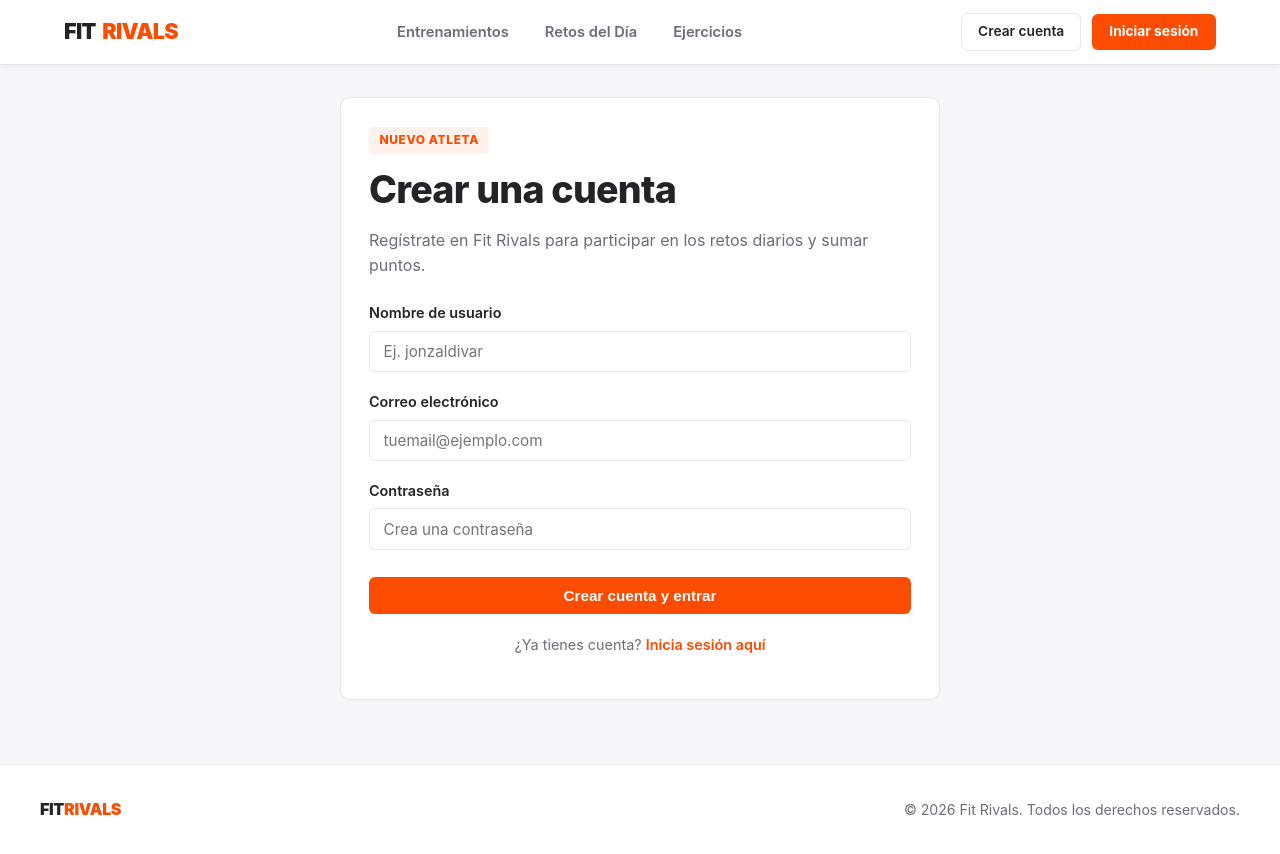
After one commit to EnekoAE/fitrivals, a Django app: page /registro/ in a window 1280 px wide. The commit adds this page. Run offline with Django 5.2, Linux system fonts and the light colour scheme.

Commit message:
Portal de registro y login con contrasena cifrada

```diff
--- /dev/null
+++ b/FitrivalsApp/forms.py
@@ -0,0 +1,47 @@
+from django import forms
+from .models import Usuario
+
+
+class RegistroUsuarioForm(forms.ModelForm):
+    password = forms.CharField(
+        label='Contraseña',
+        widget=forms.PasswordInput(attrs={
+            'placeholder': 'Crea una contraseña',
+            'required': True,
+        })
+    )
+
+    class Meta:
+        model = Usuario
+        fields = ['nombre', 'email', 'password']
+        labels = {
+            'nombre': 'Nombre de usuario',
+            'email': 'Correo electrónico',
+        }
+        widgets = {
+            'nombre': forms.TextInput(attrs={
+                'placeholder': 'Ej. jonzaldivar',
+                'required': True,
+            }),
+            'email': forms.EmailInput(attrs={
+                'placeholder': 'tuemail@ejemplo.com',
+                'required': True,
+            }),
+        }
+
+
+class LoginUsuarioForm(forms.Form):
+    nombre = forms.CharField(
+        label='Nombre de usuario',
+        widget=forms.TextInput(attrs={
+            'placeholder': 'Introduce tu nombre de usuario',
+            'required': True,
+        })
+    )
+    password = forms.CharField(
+        label='Contraseña',
+        widget=forms.PasswordInput(attrs={
+            'placeholder': 'Introduce tu contraseña',
+            'required': True,
+        })
+    )
--- a/FitrivalsApp/models.py
+++ b/FitrivalsApp/models.py
@@ -1,8 +1,10 @@
 from django.db import models
 
+
 class Usuario(models.Model):
-    nombre = models.CharField(max_length=100)
+    nombre = models.CharField(max_length=100, unique=True)
     email = models.EmailField(unique=True)
+    password = models.CharField(max_length=128)
     fecha_alta = models.DateField(auto_now_add=True)
     puntos = models.IntegerField(default=0)
 
--- a/FitrivalsApp/static/css/header-footer.css
+++ b/FitrivalsApp/static/css/header-footer.css
@@ -48,6 +48,10 @@
     text-transform: uppercase;
   }
 
+  .site-header .brand:hover {
+    text-decoration: none;
+  }
+
   .site-header .brand span {
     color: var(--strava-orange);
   }
@@ -76,6 +80,7 @@
   .site-nav a:hover {
     color: var(--text-dark);
     background-color: var(--bg-page);
+    text-decoration: none;
   }
 
   /* Indicador inferior estilo Strava para la pestaña activa */
@@ -94,23 +99,23 @@
     background-color: var(--strava-orange);
   }
 
-  /* Zona derecha: Usuario y Login */
+  /* Zona derecha: Portal de Usuarios */
   .header-user-actions {
     display: flex;
     align-items: center;
-    gap: 0.75rem;
+    gap: 0.65rem;
   }
 
   .user-pill {
     display: inline-flex;
     align-items: center;
     gap: 0.45rem;
-    padding: 0.4rem 0.85rem;
+    padding: 0.42rem 0.9rem;
     background-color: var(--bg-page);
     border: 1px solid var(--border-light);
     border-radius: 999px;
     font-size: 0.85rem;
-    font-weight: 600;
+    font-weight: 700;
     color: var(--text-dark);
     text-decoration: none;
     transition: border-color 0.15s ease;
@@ -118,6 +123,7 @@
 
   .user-pill:hover {
     border-color: var(--strava-orange);
+    text-decoration: none;
   }
 
   .user-avatar-dot {
@@ -127,6 +133,27 @@
     background-color: var(--strava-orange);
   }
 
+  .btn-secondary-nav {
+    display: inline-flex;
+    align-items: center;
+    justify-content: center;
+    padding: 0.46rem 1rem;
+    background-color: var(--bg-white);
+    color: var(--text-dark);
+    font-size: 0.86rem;
+    font-weight: 600;
+    border: 1px solid var(--border-light);
+    border-radius: 6px;
+    text-decoration: none;
+    transition: border-color 0.15s ease, color 0.15s ease;
+  }
+
+  .btn-secondary-nav:hover {
+    border-color: var(--strava-orange);
+    color: var(--strava-orange);
+    text-decoration: none;
+  }
+
   .btn-login-nav {
     display: inline-flex;
     align-items: center;
@@ -134,18 +161,19 @@
     padding: 0.48rem 1.1rem;
     background-color: var(--strava-orange);
     color: #FFFFFF;
-    font-size: 0.88rem;
+    font-size: 0.86rem;
     font-weight: 700;
     border-radius: 6px;
     text-decoration: none;
     border: none;
     cursor: pointer;
-    transition: background-color 0.15s ease, transform 0.1s ease;
+    transition: background-color 0.15s ease;
   }
 
   .btn-login-nav:hover {
     background-color: var(--strava-orange-hover);
     color: #FFFFFF;
+    text-decoration: none;
   }
 
   /* Contenedor principal de la página */
--- a/FitrivalsApp/templates/base.html
+++ b/FitrivalsApp/templates/base.html
@@ -30,21 +30,21 @@
                 </a>
             </nav>
 
+            <!-- Portal de Usuarios arriba a la derecha -->
             <div class="header-user-actions">
                 {% if request.session.usuario_nombre %}
                     <a href="{% url 'detalle_usuario' request.session.usuario_id %}" class="user-pill">
                         <span class="user-avatar-dot"></span>
                         {{ request.session.usuario_nombre }}
                     </a>
-                    <a href="{% url 'lista_usuarios' %}" class="btn-login-nav" style="background-color: #242428;">
-                        Cambiar atleta
+                    <a href="{% url 'logout_usuario' %}" class="btn-secondary-nav">
+                        Cerrar sesión
                     </a>
                 {% else %}
-                    <a href="{% url 'lista_usuarios' %}" class="user-pill">
-                        <span class="user-avatar-dot"></span>
-                        Invitado
+                    <a href="{% url 'registro_usuario' %}" class="btn-secondary-nav">
+                        Crear cuenta
                     </a>
-                    <a href="{% url 'lista_usuarios' %}" class="btn-login-nav">
+                    <a href="{% url 'login_usuario' %}" class="btn-login-nav">
                         Iniciar sesión
                     </a>
                 {% endif %}
@@ -60,15 +60,10 @@
     <footer class="site-footer">
         <div class="footer-container">
             <div class="footer-brand">
-                FIT<span>RIVALS</span> &copy; 2026
-            </div>
-            <div class="footer-links">
-                <a href="{% url 'lista_entrenamientos' %}">Entrenamientos</a>
-                <a href="{% url 'lista_retos' %}">Retos del Día</a>
-                <a href="{% url 'lista_ejercicios' %}">Ejercicios</a>
+                FIT<span>RIVALS</span>
             </div>
             <div>
-                Ingeniería Web &middot; Proyecto Colaborativo
+                &copy; 2026 Fit Rivals. Todos los derechos reservados.
             </div>
         </div>
     </footer>
--- /dev/null
+++ b/FitrivalsApp/templates/usuarios/registro.html
@@ -0,0 +1,49 @@
+{% extends 'base.html' %}
+
+{% block title %}Crear cuenta - Fit Rivals{% endblock %}
+
+{% block content %}
+<div class="form-card" style="margin: 2rem auto;">
+    <span class="badge-orange">NUEVO ATLETA</span>
+    <h1>Crear una cuenta</h1>
+    <p style="color: var(--text-muted); margin-bottom: 1.5rem;">
+        Regístrate en Fit Rivals para participar en los retos diarios y sumar puntos.
+    </p>
+
+    <form method="post">
+        {% csrf_token %}
+
+        <div class="form-group">
+            <label for="{{ form.nombre.id_for_label }}">{{ form.nombre.label }}</label>
+            {{ form.nombre }}
+            {% if form.nombre.errors %}
+                <small style="color: #dc2626;">{{ form.nombre.errors.0 }}</small>
+            {% endif %}
+        </div>
+
+        <div class="form-group">
+            <label for="{{ form.email.id_for_label }}">{{ form.email.label }}</label>
+            {{ form.email }}
+            {% if form.email.errors %}
+                <small style="color: #dc2626;">{{ form.email.errors.0 }}</small>
+            {% endif %}
+        </div>
+
+        <div class="form-group">
+            <label for="{{ form.password.id_for_label }}">{{ form.password.label }}</label>
+            {{ form.password }}
+            {% if form.password.errors %}
+                <small style="color: #dc2626;">{{ form.password.errors.0 }}</small>
+            {% endif %}
+        </div>
+
+        <button type="submit" class="btn-primary-strava" style="width: 100%; margin-top: 0.5rem;">
+            Crear cuenta y entrar
+        </button>
+    </form>
+
+    <p style="margin-top: 1.25rem; font-size: 0.9rem; color: var(--text-muted); text-align: center;">
+        ¿Ya tienes cuenta? <a href="{% url 'login_usuario' %}">Inicia sesión aquí</a>
+    </p>
+</div>
+{% endblock %}
--- a/FitrivalsApp/urls.py
+++ b/FitrivalsApp/urls.py
@@ -3,6 +3,11 @@ from . import views
 
 urlpatterns = [
     path('', views.index, name='index'),
+
+    # Autenticación / Portal de Usuarios
+    path('registro/', views.registro_usuario, name='registro_usuario'),
+    path('login/', views.login_usuario, name='login_usuario'),
+    path('logout/', views.logout_usuario, name='logout_usuario'),
 
     # Usuarios
     path('usuarios/', views.lista_usuarios, name='lista_usuarios'),
--- a/FitrivalsApp/views.py
+++ b/FitrivalsApp/views.py
@@ -1,42 +1,93 @@
-from django.shortcuts import render, get_object_or_404
+from django.shortcuts import render, get_object_or_404, redirect
+from django.contrib.auth.hashers import make_password, check_password
 from .models import Usuario, Ejercicio, Entrenamiento, Reto
+from .forms import RegistroUsuarioForm, LoginUsuarioForm
+
 
 # Página Principal
 def index(request):
     return render(request, 'index.html')
+
+
+# Portal de Usuarios: Registro, Login y Logout
+def registro_usuario(request):
+    if request.method == 'POST':
+        form = RegistroUsuarioForm(request.POST)
+        if form.is_valid():
+            usuario = form.save(commit=False)
+            usuario.password = make_password(form.cleaned_data['password'])
+            usuario.save()
+            request.session['usuario_id'] = usuario.id
+            request.session['usuario_nombre'] = usuario.nombre
+            return redirect('index')
+    else:
+        form = RegistroUsuarioForm()
+    return render(request, 'usuarios/registro.html', {'form': form})
+
+
+def login_usuario(request):
+    error = None
+    if request.method == 'POST':
+        form = LoginUsuarioForm(request.POST)
+        if form.is_valid():
+            nombre = form.cleaned_data['nombre']
+            password = form.cleaned_data['password']
+            usuario = Usuario.objects.filter(nombre=nombre).first()
+            if usuario and check_password(password, usuario.password):
+                request.session['usuario_id'] = usuario.id
+                request.session['usuario_nombre'] = usuario.nombre
+                return redirect('index')
+            else:
+                error = 'Nombre de usuario o contraseña incorrectos.'
+    else:
+        form = LoginUsuarioForm()
+    return render(request, 'usuarios/login.html', {'form': form, 'error': error})
+
+
+def logout_usuario(request):
+    request.session.flush()
+    return redirect('index')
+
 
 # Vistas de Usuarios
 def lista_usuarios(request):
     usuarios = Usuario.objects.all()
     return render(request, 'usuarios/lista.html', {'usuarios': usuarios})
 
+
 def detalle_usuario(request, pk):
     usuario = get_object_or_404(Usuario, pk=pk)
     return render(request, 'usuarios/detalle.html', {'usuario': usuario})
+
 
 # Vistas de Ejercicios
 def lista_ejercicios(request):
     ejercicios = Ejercicio.objects.all()
     return render(request, 'ejercicios/lista.html', {'ejercicios': ejercicios})
 
+
 def detalle_ejercicio(request, pk):
     ejercicio = get_object_or_404(Ejercicio, pk=pk)
     return render(request, 'ejercicios/detalle.html', {'ejercicio': ejercicio})
+
 
 # Vistas de Entrenamientos
 def lista_entrenamientos(request):
     entrenamientos = Entrenamiento.objects.all()
     return render(request, 'entrenamientos/lista.html', {'entrenamientos': entrenamientos})
 
+
 def detalle_entrenamiento(request, pk):
     entrenamiento = get_object_or_404(Entrenamiento, pk=pk)
     return render(request, 'entrenamientos/detalle.html', {'entrenamiento': entrenamiento})
+
 
 # Vistas de Retos
 def lista_retos(request):
     retos = Reto.objects.all()
     return render(request, 'retos/lista.html', {'retos': retos})
 
+
 def detalle_reto(request, pk):
     reto = get_object_or_404(Reto, pk=pk)
     return render(request, 'retos/detalle.html', {'reto': reto})
```
Also changed, not shown: FitrivalsApp/templates/usuarios/login.html (added, +41 -0 lines), FitrivalsApp/migrations/0004_usuario_password_alter_usuario_nombre.py (added), db.sqlite3.
